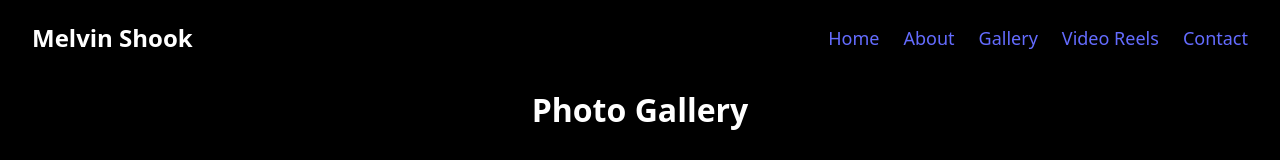
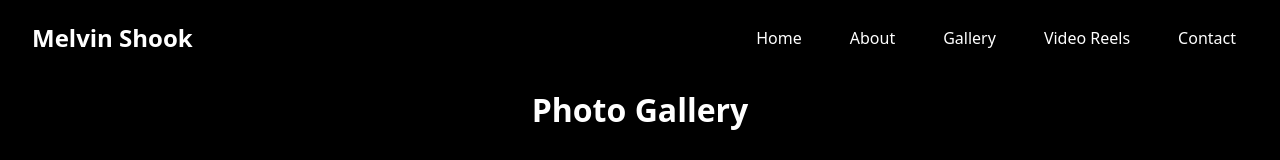
Before and after one commit to melvinshook/my-portfolio, a React (Vite) app: page /gallery in a window 1280 px wide. Shown: the top 160 px of the page. Built offline with nearby package versions, Linux system fonts and the light colour scheme.

Commit message:
added hamburger menu

```diff
--- a/src/components/Navbar.jsx
+++ b/src/components/Navbar.jsx
@@ -1,17 +1,51 @@
-import React from "react";
+import React, { useState } from "react";
 import styles from "./Navbar.module.css";
 import { Link } from "react-router-dom";
 
 function Navbar() {
+  const [menuOpen, setMenuOpen] = useState(false);
+
+  const toggleMenu = () => setMenuOpen((prev) => !prev);
+  const closeMenu = () => setMenuOpen(false);
+
   return (
     <nav className={styles.navbar}>
       <div className={styles.logo}>Melvin Shook</div>
-      <ul className={styles.navLinks}>
-        <Link to="/">Home</Link>
-        <Link to="/about">About</Link>
-        <Link to="/gallery">Gallery</Link>
-        <Link to="video-reels">Video Reels</Link>
-        <Link to="contact">Contact</Link>
+
+      <div
+        className={styles.hamburger}
+        onClick={toggleMenu}
+        aria-label="Toggle Menu"
+      >
+        ☰
+      </div>
+
+      <ul className={`${styles.navLinks} ${menuOpen ? styles.open : ""}`}>
+        <li>
+          <Link to="/" onClick={closeMenu}>
+            Home
+          </Link>
+        </li>
+        <li>
+          <Link to="/about" onClick={closeMenu}>
+            About
+          </Link>
+        </li>
+        <li>
+          <Link to="/gallery" onClick={closeMenu}>
+            Gallery
+          </Link>
+        </li>
+        <li>
+          <Link to="/video-reels" onClick={closeMenu}>
+            Video Reels
+          </Link>
+        </li>
+        <li>
+          <Link to="/contact" onClick={closeMenu}>
+            Contact
+          </Link>
+        </li>
       </ul>
     </nav>
   );
--- a/src/components/Navbar.module.css
+++ b/src/components/Navbar.module.css
@@ -60,3 +60,41 @@
   color: #aaa;
   background-color: rgba(255, 255, 255, 0.1);
 }
+
+
+
+.hamburger {
+  display: none;
+  font-size: 2rem;
+  cursor: pointer;
+  color: white;
+  z-index: 1100; /* Make sure it’s clickable above navLinks */
+}
+
+/* Mobile layout adjustments */
+@media (max-width: 768px) {
+  .hamburger {
+    display: block;
+  }
+
+  .navLinks {
+    display: none;
+    flex-direction: column;
+    background-color: black;
+    position: absolute;
+    top: 100%;
+    left: 0;
+    width: 100%;
+    padding: 1rem 0;
+    box-shadow: 0 4px 12px rgba(0, 0, 0, 0.3);
+  }
+
+  .navLinks.open {
+    display: flex;
+  }
+
+  .navLinks li {
+    justify-content: center;
+    margin: 0.5rem 0;
+  }
+}
```
